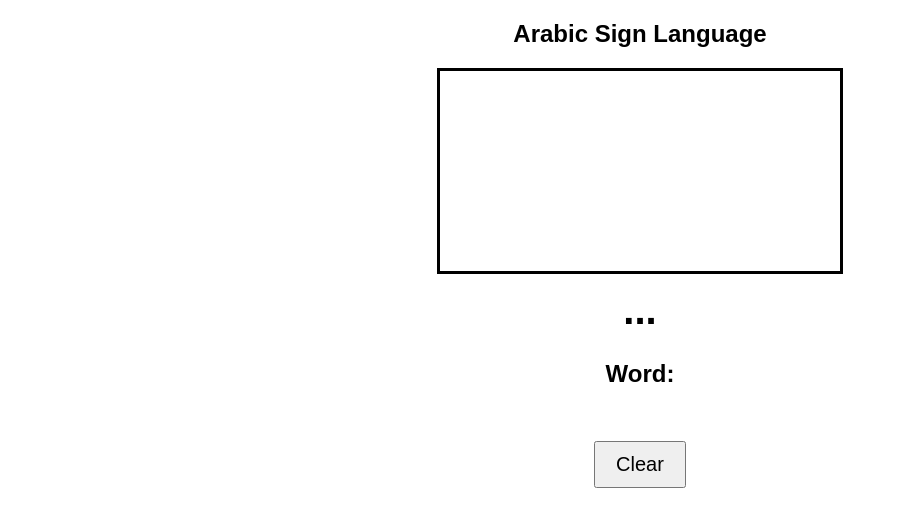
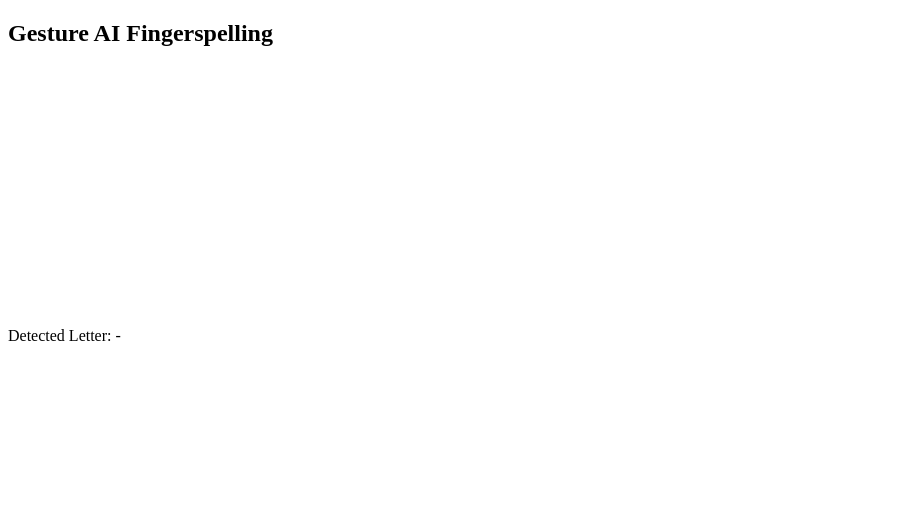
Before and after one commit to saif2000-ee/gesture-ai, a Flask app: page / in a window 1280 px wide. Shown: the top 527 px of the page, without its empty margins (0-898 px from the left). Run offline with Flask 3, Linux system fonts and the light colour scheme; data that the repository does not hold is empty; parts of the project's set-up code (start-up, migrations or seed data) failed here and were passed over.

Commit message:
Refactor index.html for improved structure and clarity
Removed unused styles and updated HTML structure for better clarity.

```diff
--- a/templates/index.html
+++ b/templates/index.html
@@ -1,119 +1,42 @@
 <!DOCTYPE html>
-<html>
+<html lang="en">
 <head>
+<meta charset="UTF-8">
 <title>Gesture AI</title>
-
-<style>
-
-body{
-text-align:center;
-font-family:Arial;
-}
-
-video{
-border:3px solid black;
-}
-
-#letter{
-font-size:40px;
-margin-top:10px;
-}
-
-#word{
-font-size:50px;
-color:green;
-margin-top:20px;
-}
-
-button{
-font-size:20px;
-padding:10px 20px;
-margin-top:20px;
-}
-
-</style>
-
 </head>
-
 <body>
-
-<h2>Arabic Sign Language</h2>
-
-<video id="video" width="400" autoplay></video>
-<canvas id="canvas" style="display:none"></canvas>
-
-<h1 id="letter">...</h1>
-
-<h2>Word:</h2>
-<h1 id="word"></h1>
-
-<button onclick="clearWord()">Clear</button>
+<h2>Gesture AI Fingerspelling</h2>
+<video id="video" width="320" height="240" autoplay></video>
+<p>Detected Letter: <span id="letter">-</span></p>
 
 <script>
+const video = document.getElementById('video');
+const letterEl = document.getElementById('letter');
 
-const video = document.getElementById("video")
+// تشغيل الكاميرا
+navigator.mediaDevices.getUserMedia({ video: true })
+.then(stream => video.srcObject = stream)
+.catch(err => console.error(err));
 
-navigator.mediaDevices.getUserMedia({video:true})
-.then(stream=>{
-video.srcObject=stream
-})
+// إرسال frames كل 500ms
+setInterval(() => {
+    const canvas = document.createElement('canvas');
+    canvas.width = video.videoWidth;
+    canvas.height = video.videoHeight;
+    const ctx = canvas.getContext('2d');
+    ctx.drawImage(video, 0, 0, canvas.width, canvas.height);
+    const img_data = canvas.toDataURL('image/jpeg');
 
-let currentLetter=""
-let word=""
-
-setInterval(()=>{
-predict()
-},800)
-
-
-function predict(){
-
-const canvas=document.getElementById("canvas")
-const ctx=canvas.getContext("2d")
-
-canvas.width=video.videoWidth
-canvas.height=video.videoHeight
-
-ctx.drawImage(video,0,0)
-
-let image=canvas.toDataURL("image/jpeg")
-
-fetch("/predict",{
-method:"POST",
-headers:{
-"Content-Type":"application/json"
-},
-body:JSON.stringify({image:image})
-})
-.then(res=>res.json())
-.then(data=>{
-
-let letter=data.prediction
-
-document.getElementById("letter").innerText=letter
-
-// منع التكرار
-if(letter!=currentLetter && letter!="?"){
-
-word += letter
-
-document.getElementById("word").innerText=word
-
-currentLetter=letter
-}
-
-})
-
-}
-
-function clearWord(){
-
-word=""
-document.getElementById("word").innerText=""
-
-}
-
+    fetch('/predict', {
+        method: 'POST',
+        headers: { 'Content-Type': 'application/json' },
+        body: JSON.stringify({ image: img_data })
+    })
+    .then(res => res.json())
+    .then(data => {
+        letterEl.textContent = data.letter;
+    });
+}, 500);
 </script>
-
 </body>
 </html>
```
